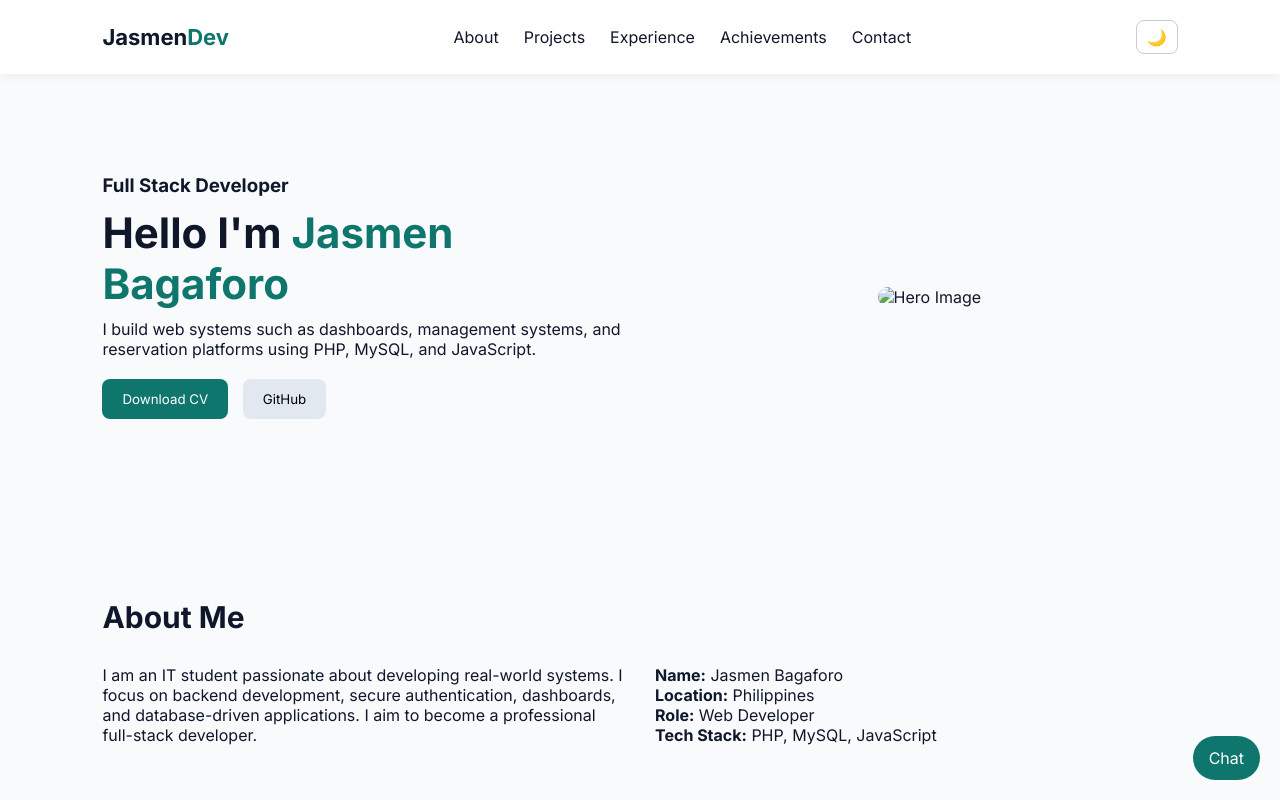
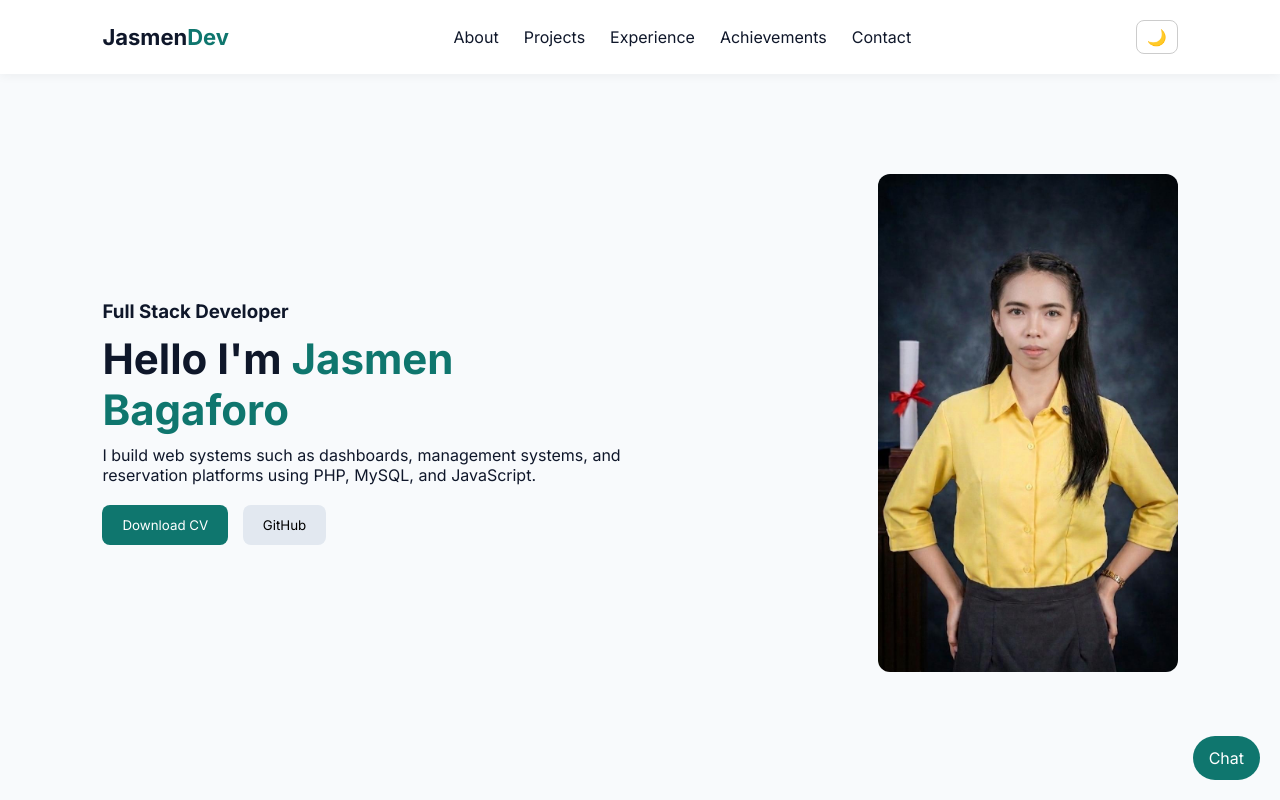
Before and after one commit to jababagaforoui-boop/Portfolio, a plain HTML site: page index.html in a window 1280 px wide. Shown: the top 800 px of the page. Drawn offline with Linux system fonts and the light colour scheme.

Commit message:
Add files via upload

```diff
--- a/index.html
+++ b/index.html
@@ -94,7 +94,7 @@ ul.fa-ul{list-style:none;padding-left:1.5em;}
     <button class="primary">Download CV</button>
     <button class="secondary" onclick="window.open('https://github.com/jasmen','_blank')">GitHub</button>
   </div>
-  <img src="assests/img/profile.jpg" alt="Hero Image">
+  <img src="profile.jpg" alt="Hero Image">
 </section>
 
 <section id="about">
```
